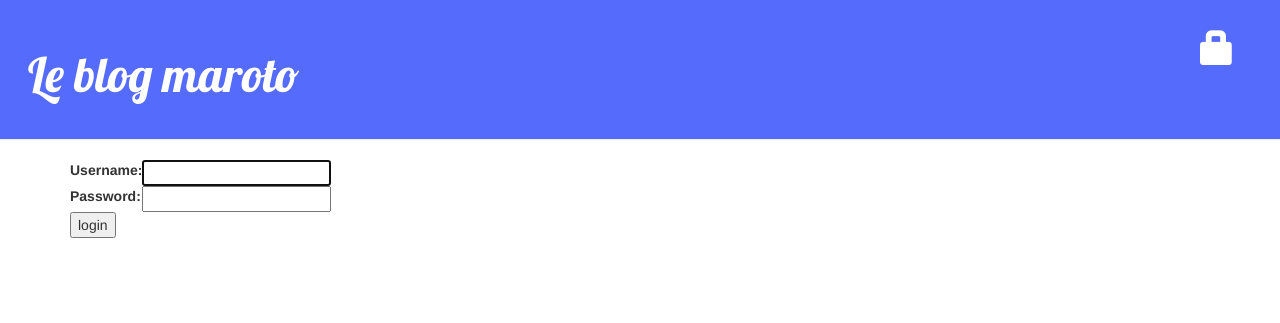
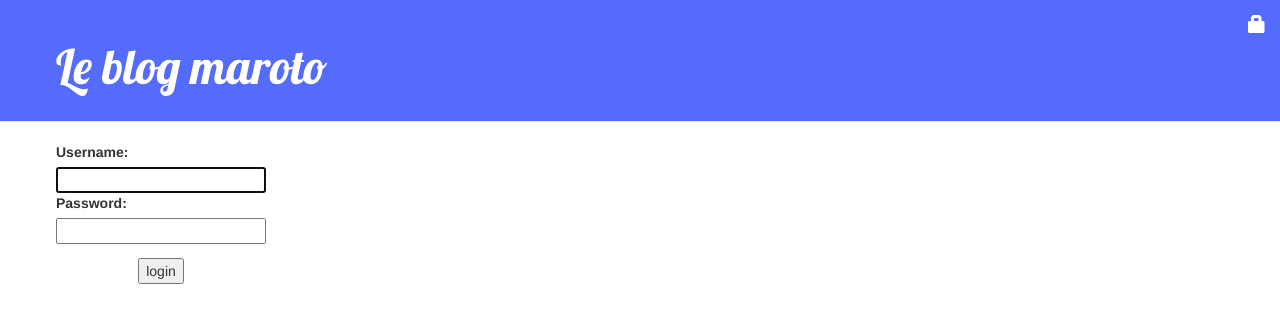
Before and after one commit to bruno-fs/test-blog, a Django app: page /accounts/login/ in a window 1280 px wide. Shown: the top 323 px of the page. Run offline with Django 3.2, Linux system fonts and the light colour scheme; some libraries are stand-ins or nearby versions.

Commit message:
tweaked html/css

```diff
--- a/blog/forms.py
+++ b/blog/forms.py
@@ -5,4 +5,4 @@ from .models import Post
 class PostForm(forms.ModelForm):
     class Meta:
         model = Post
-        fields = ('title', 'text', )
+        fields = ('title', 'text')
--- a/blog/static/css/blog.css
+++ b/blog/static/css/blog.css
@@ -1,17 +1,31 @@
 .page-header {
     background-color: #546bfc;
     margin-top: 0;
-    padding: 2em;
+    padding: 1em 1em 2em 4em;
 }
 
-.page-header h1, .page-header h1 a, .page-header h1 a:visited, .page-header h1 a:active {
+.top-menu, .top-menu:hover, .top-menu:visited {
+    color: #ffffff;
+    float: right;
+    font-size: large;
+    margin: 0 0 0 .5em;
+}
+
+.page-header h1, .page-header h1 a,
+.page-header h1 a:visited, .page-header h1 a:active {
     color: #ffffff;
     font-size: 36pt;
     text-decoration: none;
+    margin: 0 0 0 0;
 }
 
 h1, h2, h3, h4, .page-header p {
     font-family: 'Lobster', cursive;
+}
+
+.content {
+    margin-left: 4em;
+    padding-left: 0em;
 }
 
 .date {
@@ -27,17 +41,28 @@ h1, h2, h3, h4, .page-header p {
     width: 100%;
 }
 
-.top-menu, .top-menu:hover, .top-menu:visited {
-    color: #ffffff;
-    float: right;
-    font-size: 26pt;
-    margin-right: 0.5em;
-}
 
 .post {
-    margin-bottom: 7em;
+    margin-bottom: 4em;
 }
 
 .post h1 a, .post h1 a:visited {
     color: #000000;
 }
+
+
+#login-form {
+    width: 15em;
+    /*margin: auto;*/
+}
+
+
+#login-form .submit-row {
+    padding-top: 1em;
+    text-align: center;
+}
+
+
+#login-form .form-row #id_username, #login-form .form-row #id_password {
+    width: 100%;
+}
--- a/blog/templates/blog/base.html
+++ b/blog/templates/blog/base.html
@@ -5,31 +5,35 @@
 
     <meta charset="UTF-8">
     <title>Le blog maroto</title>
-    <link rel="stylesheet" href="//maxcdn.bootstrapcdn.com/bootstrap/3.2.0/css/bootstrap.min.css">
-    <link rel="stylesheet" href="//maxcdn.bootstrapcdn.com/bootstrap/3.2.0/css/bootstrap-theme.min.css">
-    <link rel="stylesheet" href="{% static 'css/blog.css' %}" type="text/css">
-    <link href="http://fonts.googleapis.com/css?family=Lobster&subset=latin,latin-ext" rel="stylesheet" type="text/css">
+    <link rel="stylesheet" type="text/css" href="//maxcdn.bootstrapcdn.com/bootstrap/3.2.0/css/bootstrap.min.css" />
+    <link rel="stylesheet" type="text/css" href="//maxcdn.bootstrapcdn.com/bootstrap/3.2.0/css/bootstrap-theme.min.css" />
+    <link rel="stylesheet" type="text/css" href="{% static 'css/blog.css' %}" />
+    <link rel="stylesheet" type="text/css" href="http://fonts.googleapis.com/css?family=Lobster&subset=latin,latin-ext" />
 
 
 </head>
 <body>
     <div class="page-header">
+    <table style="width: 100%">
+        <tr><td>
             {% if user.is_authenticated %}
                 <a href="{% url 'post_new' %}" class="top-menu"><span class="glyphicon glyphicon-plus"></span></a>
                 <a href="{% url 'post_draft_list' %}" class="top-menu"><span class="glyphicon glyphicon-edit"></span></a>
-                <a href="{% url 'django.contrib.auth.views.logout' %}" class="top-menu"><span class="glyphicon glyphicon-log-out"></span></a>
+                <a href="{% url 'logout' %}" class="top-menu"><span class="glyphicon glyphicon-log-out"></span></a>
 
-                <p class="top-menu">Hello {{ user.username }}</p>
+                <p class="top-menu ">Hello, {{ user.username }}</p>
             {% else %}
-
-                <a href="{% url 'django.contrib.auth.views.login' %}" class="top-menu"><span class="glyphicon glyphicon-lock"></span></a>
+                <a href="{% url 'login' %}" class="top-menu"><span class="glyphicon glyphicon-lock"></span></a>
             {% endif %}
-
+        </td></tr>
+        <tr><td>
             <h1><a href="/">Le blog maroto</a></h1>
+        </td></tr>
+    </table>
 
     </div>
 
-    <div class="container">
+    <div class="content container">
         <div class="row">
             <div class="col-md-8">
                 {% block content %}
--- a/blog/templates/blog/post_detail.html
+++ b/blog/templates/blog/post_detail.html
@@ -9,7 +9,7 @@
 
             {% if user.is_authenticated %}
                 {% if not post.published_date %}
-                    <a class="btn btn-default" href="{% url 'blog.views.post_publish' pk=post.pk %}">Publish</a>
+                    <a class="btn btn-default" href="{% url 'post_publish' pk=post.pk %}">Publish</a>
                 {% endif %}
 
                 <a class="btn btn-default"
--- a/blog/templates/registration/login.html
+++ b/blog/templates/registration/login.html
@@ -1,26 +1,34 @@
 {% extends "blog/base.html" %}
+
 
 {% block content %}
 
     {% if form.errors %}
-        <p>Your username and password didn't match. Please try again.</p>
+        <div class="alert alert-danger">
+            <a href="" class="close" data-dismiss="alert" aria-label="close">&times;</a>
+            Your username and password didn't match. Please try again.
+        </div>
     {% endif %}
 
-    <form method="post" action="{% url 'django.contrib.auth.views.login' %}">
+    <form id="login-form" method="post" action="{% url 'login' %}">
     {% csrf_token %}
-    <table>
-    <tr>
-        <td>{{ form.username.label_tag }}</td>
-        <td>{{ form.username }}</td>
-    </tr>
-    <tr>
-        <td>{{ form.password.label_tag }}</td>
-        <td>{{ form.password }}</td>
-    </tr>
-    </table>
 
-    <input type="submit" value="login" />
-    <input type="hidden" name="next" value="{{ next }}" />
+        <div class="form-row">
+            {{ form.username.label_tag }}
+            {{ form.username }}
+        </div>
+
+        <div class="form-row">
+            {{ form.password.label_tag }}
+            {{ form.password }}
+            <input type="hidden" name="next" value="{{ next }}" />
+        </div>
+
+        <div class="submit-row">
+            <input type="submit" value="login" />
+        </div>
+
+
     </form>
 
 {% endblock %}
--- a/blog/views.py
+++ b/blog/views.py
@@ -28,7 +28,6 @@ def post_new(request):
         if form.is_valid():
             post = form.save(commit=False)
             post.author = request.user
-            # post.published_date = timezone.now()
             post.save()
             return redirect('post_detail', pk=post.pk)
     else:
@@ -45,7 +44,6 @@ def post_edit(request, pk):
         if form.is_valid():
             post = form.save(commit=False)
             post.author = request.user
-            # post.published_date = timezone.now()
             post.save()
             return redirect('post_detail', pk=post.pk)
     else:
--- a/mysite/urls.py
+++ b/mysite/urls.py
@@ -23,7 +23,7 @@ admin.autodiscover()
 
 urlpatterns = [
     url(r'^admin/', admin.site.urls),
-    url(r'^accounts/login/$', login),
-    url(r'^accounts/logout/$', logout, dict(next_page='/')),
+    url(r'^accounts/login/$', login, name='login'),
+    url(r'^accounts/logout/$', logout, {'next_page': '/'}, name='logout'),
     url(r'', include('blog.urls')),
 ]
```
